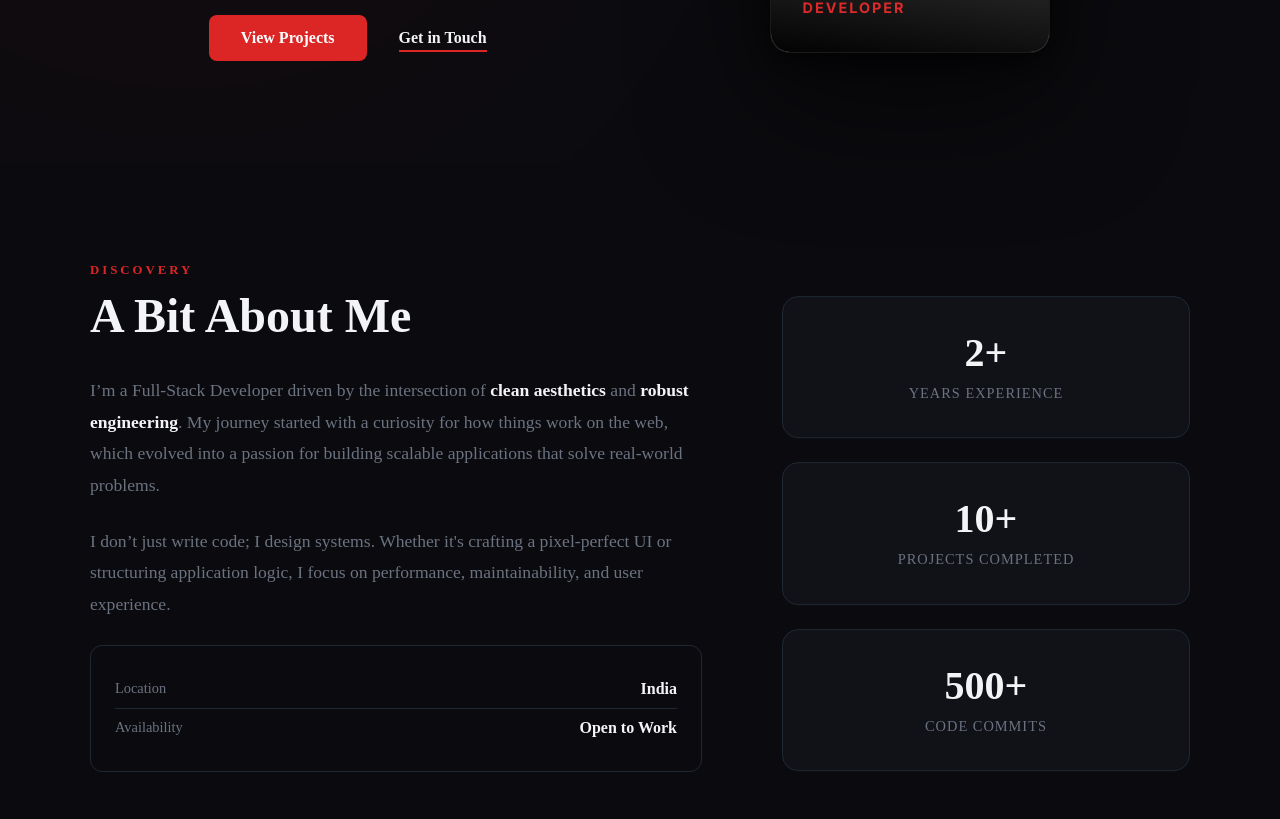
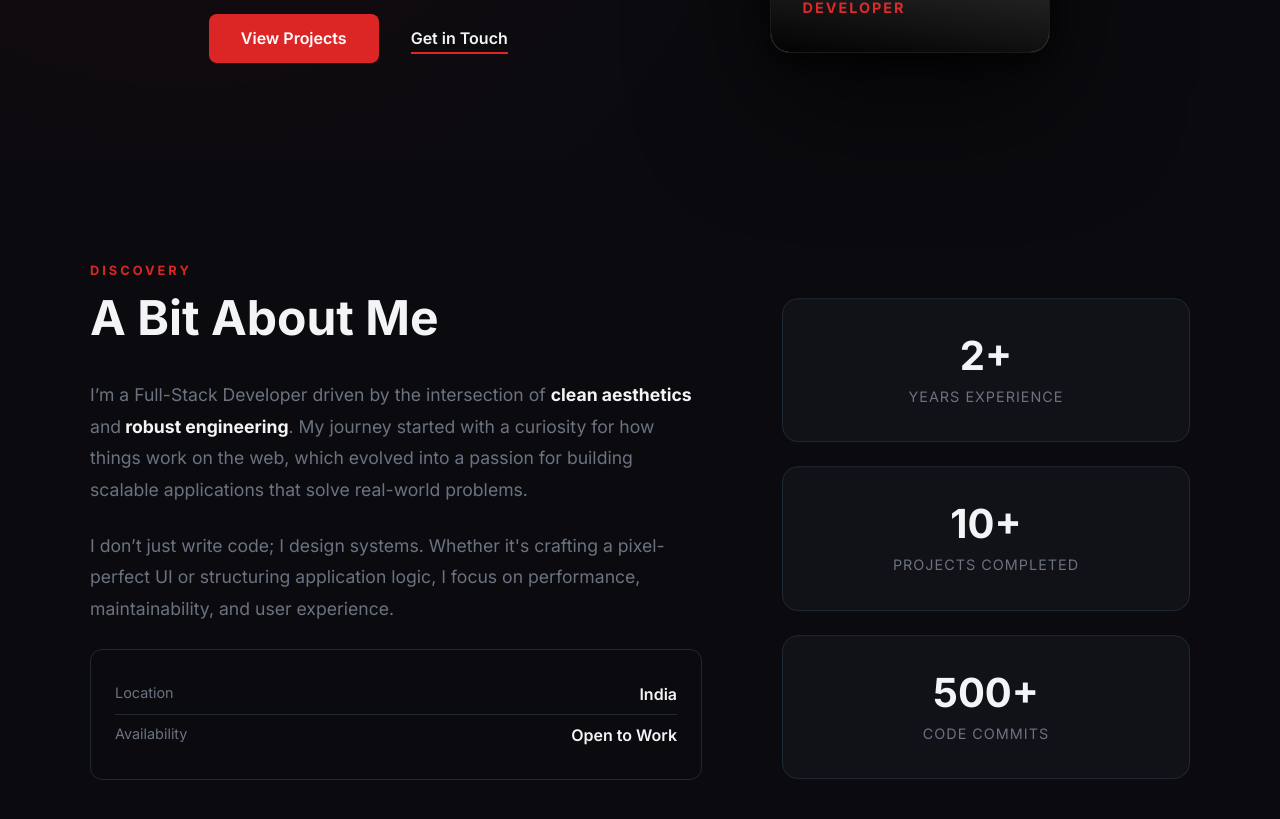
Before and after one commit to Santhosh-Kumar-2004/santhosh.dev-portfolio-site, a React (Vite) app: page / in a window 1280 px wide. Shown: the part 597-1416 px from the top of the page. Built offline with nearby package versions, Linux system fonts and the light colour scheme; grey boxes are pictures that could not be loaded.

Commit message:
Updated th ecss files

```diff
--- a/src/App.jsx
+++ b/src/App.jsx
@@ -12,10 +12,10 @@ import Background from "./components/Background";
 function App() {
   return (
     <>
+      <Background />
       <DraggableID />
       <ScrollProgress />
       <CustomCursor />
-      <Background />
 
 
       <Navbar />
--- a/src/index.css
+++ b/src/index.css
@@ -73,7 +73,7 @@ html {
 }
 
 body {
-  font-family: var(--font-main);
+  font-family: var(--font-body);
   background-color: var(--bg-main);
   color: var(--text-primary);
   transition:
--- a/src/styles/About.css
+++ b/src/styles/About.css
@@ -12,7 +12,7 @@
 }
 
 .about-main-content {
-  max-width: 750px;
+  max-width: 950px;
 }
 
 .section-subtitle {
```
